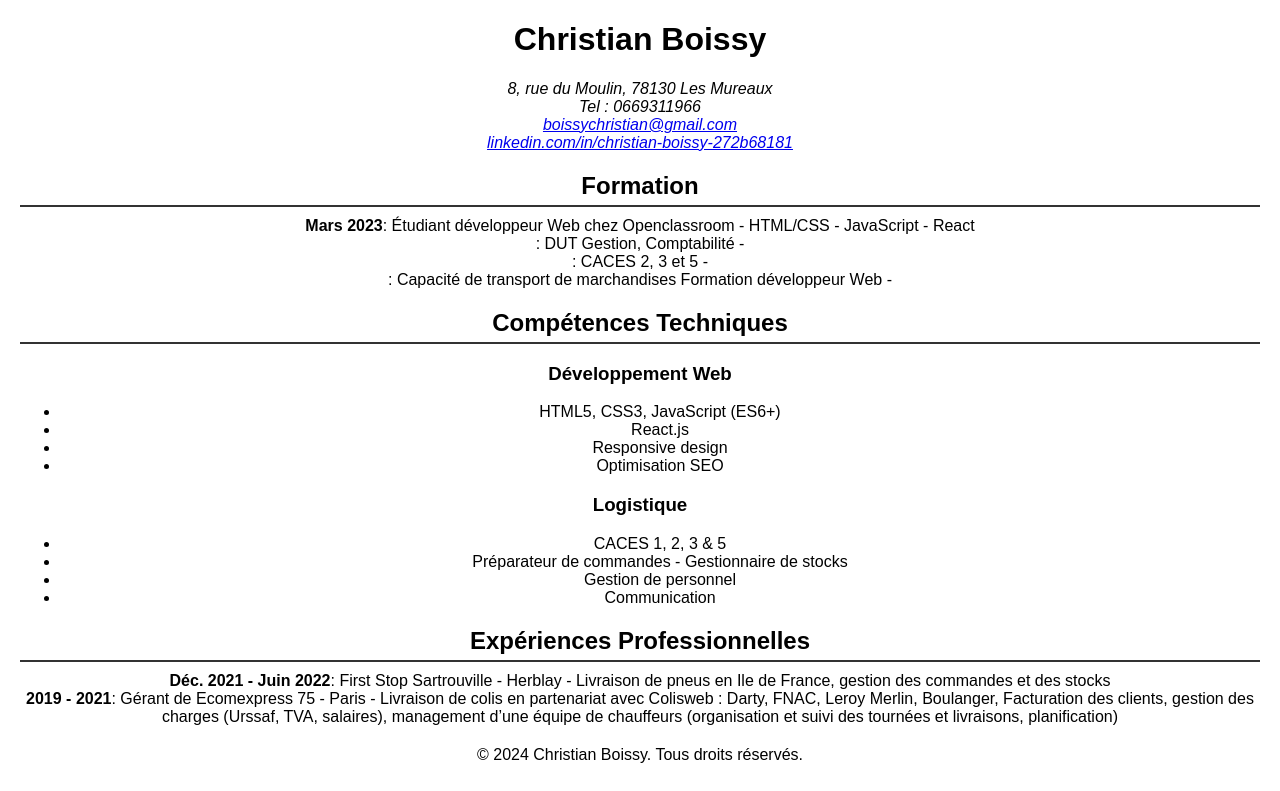
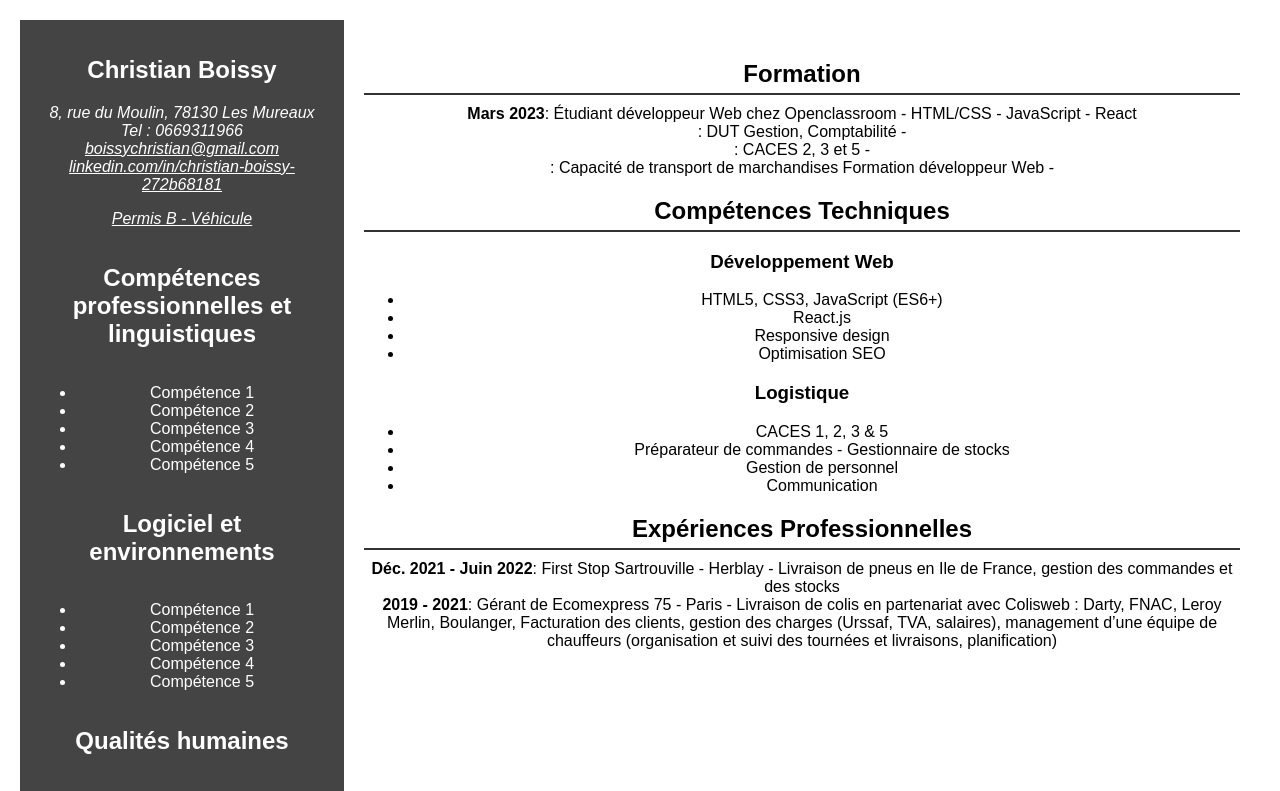
Before and after one commit to Christian121966/cv-logistique, a React (Create React App) app: page / in a window 1280 px wide. Shown: the top 791 px of the page. Built offline with nearby package versions, Linux system fonts and the light colour scheme.

Commit message:
Structure

```diff
--- a/src/App.css
+++ b/src/App.css
@@ -48,6 +48,10 @@ header {
   margin-bottom: 20px;
 }
 
+a {
+  color: #fff;
+}
+
 .profile-picture {
   display: block;
   margin: 0 auto 20px;
@@ -56,6 +60,43 @@ header {
   height: 150px;
 }
 
+.container {
+  display: flex;
+  width: 100%; /* Assurez-vous que le conteneur prend toute la largeur de son parent */
+
+
+.sidebar {
+  display: flex;
+  flex-direction: column;
+  width: 25%;
+  background: #444;
+  color: #fff;
+  padding: 1rem;
+}
+
+/* Media query pour les écrans jusqu'à 425px */
+@media (max-width: 425px) {
+  .sidebar {
+      width: 100%; /* La sidebar prend toute la largeur */
+      padding: 0.5rem; /* Réduire le padding pour économiser de l'espace */
+  }
+}
+
+/* Media query pour les écrans jusqu'à 375px */
+@media (max-width: 375px) {
+  .sidebar {
+      width: 100%; /* La sidebar prend toute la largeur */
+      padding: 0.5rem; /* Réduire encore le padding */
+      font-size: 0.7rem; /* Réduire la taille de la police pour les petits écrans */
+  }
+}
+
+main {
+  width: 75%;
+  padding: 20px; /* Ajoutez du padding pour un meilleur rendu */
+  /* Styles supplémentaires pour main */
+}
+}
 section {
   margin-bottom: 20px;
 }
--- a/src/App.js
+++ b/src/App.js
@@ -1,8 +1,9 @@
 import React from 'react';
 import './App.css';
-import Header from './components/Header';
+//import Header from './components/Header';
 import Footer from './components/Footer';
 import Section from './components/Section';
+import Sidebar from './components/Sidebar';
 //import ProfilePicture from './components/ProfilePicture';
 import cvData from './data/cvData';
 //import profileImage from './path/to/photo.jpg'; // Assurez-vous de mettre la photo dans le bon chemin
@@ -10,8 +11,12 @@ import cvData from './data/cvData';
 function App() {
   return (
     <div className="App">
-      <Header />
+      {/*<Header />*/}
       {/*<ProfilePicture src={profileImage} />*/}
+      <div className="container">
+
+        <Sidebar />
+
       <main>
         <Section title="Formation">
           {cvData.formation.map((item, index) => (
@@ -42,6 +47,7 @@ function App() {
           ))}
         </Section>
       </main>
+      </div>
       <Footer />
     </div>
   );
--- /dev/null
+++ b/src/components/Sidebar.js
@@ -0,0 +1,44 @@
+import React from 'react';
+
+const Sidebar = () => {
+  return (
+    <aside className="sidebar">
+      <h1>Christian Boissy</h1>
+      <address>
+        8, rue du Moulin, 78130 Les Mureaux<br />
+        Tel : 0669311966<br />
+        <a href="mailto:boissychristian@gmail.com">boissychristian@gmail.com</a><br />
+        <a href="https://linkedin.com/in/christian-boissy-272b68181" target="_blank" rel="noopener noreferrer">
+          linkedin.com/in/christian-boissy-272b68181
+          <p>Permis B - Véhicule</p>
+        </a>
+      </address>
+      <h2>Compétences professionnelles et linguistiques</h2>
+      <ul>
+        <li>Compétence 1</li>
+        <li>Compétence 2</li>
+        <li>Compétence 3</li>
+        <li>Compétence 4</li>
+        <li>Compétence 5</li>
+      </ul>
+      <h2>Logiciel et environnements</h2>
+      <ul>
+        <li>Compétence 1</li>
+        <li>Compétence 2</li>
+        <li>Compétence 3</li>
+        <li>Compétence 4</li>
+        <li>Compétence 5</li>
+      </ul>
+      <h2>Qualités humaines</h2>
+      <ul>
+        <li>Compétence 1</li>
+        <li>Compétence 2</li>
+        <li>Compétence 3</li>
+        <li>Compétence 4</li>
+        <li>Compétence 5</li>
+      </ul>
+    </aside>
+  );
+};
+
+export default Sidebar;
```
